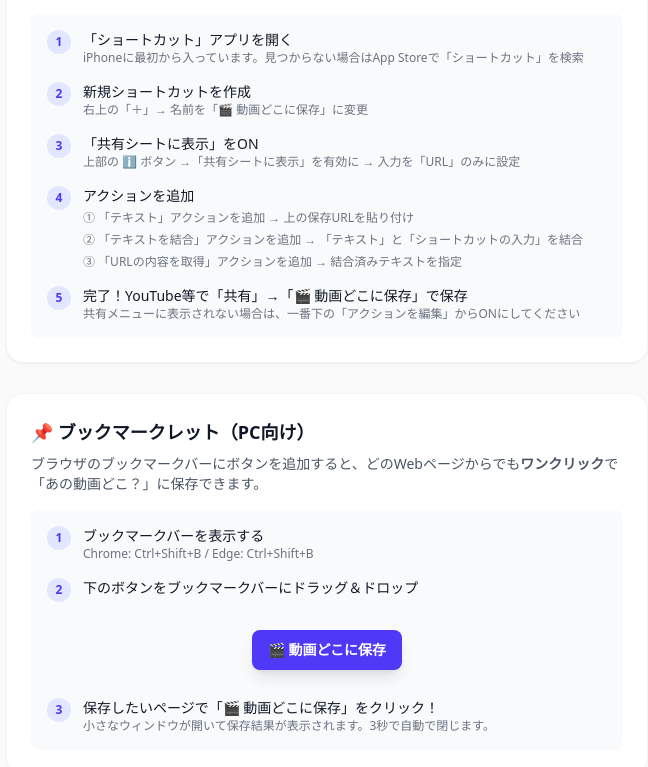
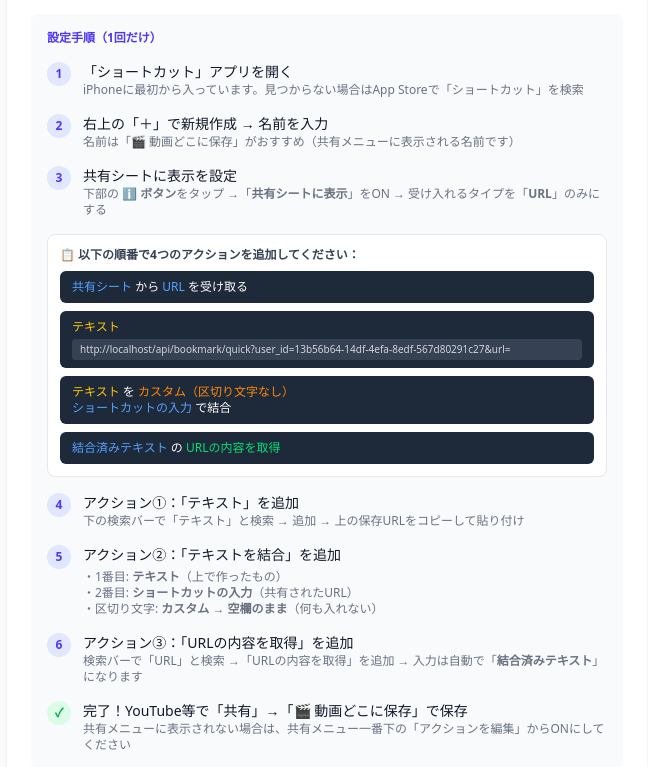
Before and after one commit to POLUNGA10-alter/ano-douga-doko, a Next.js app: page /tools in a window 1280 px wide. Shown: the part 553-1320 px from the top of the page, without its empty margins (313-961 px from the left). Built offline with nearby package versions, Linux system fonts and the light colour scheme.

Commit message:
📱 iOSショートカット設定ガイドを大幅改善（ビジュアルガイド追加）

```diff
--- a/src/app/tools/page.tsx
+++ b/src/app/tools/page.tsx
@@ -103,6 +103,10 @@ export default function ToolsPage() {
 
         {/* 設定手順 */}
         <div className="space-y-4 rounded-lg bg-gray-50 p-4 dark:bg-gray-800/50">
+          <p className="text-xs font-bold text-indigo-600 dark:text-indigo-400">
+            設定手順（1回だけ）
+          </p>
+
           <div className="flex gap-3">
             <span className="flex h-6 w-6 shrink-0 items-center justify-center rounded-full bg-indigo-100 text-xs font-bold text-indigo-600 dark:bg-indigo-900/50 dark:text-indigo-400">
               1
@@ -123,10 +127,10 @@ export default function ToolsPage() {
             </span>
             <div>
               <p className="text-sm font-medium text-gray-900 dark:text-white">
-                新規ショートカットを作成
+                右上の「＋」で新規作成 → 名前を入力
               </p>
               <p className="text-xs text-gray-500 dark:text-gray-400">
-                右上の「＋」→ 名前を「🎬 動画どこに保存」に変更
+                名前は「🎬 動画どこに保存」がおすすめ（共有メニューに表示される名前です）
               </p>
             </div>
           </div>
@@ -137,11 +141,41 @@ export default function ToolsPage() {
             </span>
             <div>
               <p className="text-sm font-medium text-gray-900 dark:text-white">
-                「共有シートに表示」をON
+                共有シートに表示を設定
               </p>
               <p className="text-xs text-gray-500 dark:text-gray-400">
-                上部の ℹ️ ボタン →「共有シートに表示」を有効に → 入力を「URL」のみに設定
+                下部の <strong>ℹ️ ボタン</strong>をタップ →「<strong>共有シートに表示</strong>」をON → 受け入れるタイプを「<strong>URL</strong>」のみにする
               </p>
+            </div>
+          </div>
+
+          {/* ビジュアルガイド: 完成形 */}
+          <div className="rounded-lg border border-gray-200 bg-white p-3 dark:border-gray-700 dark:bg-gray-900">
+            <p className="mb-2 text-xs font-bold text-gray-700 dark:text-gray-300">
+              📋 以下の順番で4つのアクションを追加してください：
+            </p>
+            <div className="space-y-2">
+              {/* アクション1 */}
+              <div className="rounded-md bg-gray-800 px-3 py-2 text-xs text-white">
+                <span className="text-blue-400">共有シート</span> から <span className="text-blue-400">URL</span> を受け取る
+              </div>
+              {/* アクション2 */}
+              <div className="rounded-md bg-gray-800 px-3 py-2 text-xs text-white">
+                <span className="text-yellow-400">テキスト</span>
+                <div className="mt-1 rounded bg-gray-700 px-2 py-1 text-[10px] text-gray-300 break-all">
+                  {quickSaveUrl || "https://ano-douga-doko.vercel.app/api/bookmark/quick?user_id=...&url="}
+                </div>
+              </div>
+              {/* アクション3 */}
+              <div className="rounded-md bg-gray-800 px-3 py-2 text-xs text-white">
+                <span className="text-yellow-400">テキスト</span> を <span className="text-orange-400">カスタム（区切り文字なし）</span>
+                <br />
+                <span className="text-blue-400">ショートカットの入力</span> で結合
+              </div>
+              {/* アクション4 */}
+              <div className="rounded-md bg-gray-800 px-3 py-2 text-xs text-white">
+                <span className="text-blue-400">結合済みテキスト</span> の <span className="text-green-400">URLの内容を取得</span>
+              </div>
             </div>
           </div>
 
@@ -151,13 +185,11 @@ export default function ToolsPage() {
             </span>
             <div>
               <p className="text-sm font-medium text-gray-900 dark:text-white">
-                アクションを追加
+                アクション①：「テキスト」を追加
               </p>
-              <div className="mt-1 space-y-1.5 text-xs text-gray-500 dark:text-gray-400">
-                <p>① 「テキスト」アクションを追加 → 上の保存URLを貼り付け</p>
-                <p>② 「テキストを結合」アクションを追加 → 「テキスト」と「ショートカットの入力」を結合</p>
-                <p>③ 「URLの内容を取得」アクションを追加 → 結合済みテキストを指定</p>
-              </div>
+              <p className="text-xs text-gray-500 dark:text-gray-400">
+                下の検索バーで「テキスト」と検索 → 追加 → 上の保存URLをコピーして貼り付け
+              </p>
             </div>
           </div>
 
@@ -167,10 +199,40 @@ export default function ToolsPage() {
             </span>
             <div>
               <p className="text-sm font-medium text-gray-900 dark:text-white">
+                アクション②：「テキストを結合」を追加
+              </p>
+              <div className="mt-1 text-xs text-gray-500 dark:text-gray-400">
+                <p>・1番目: <strong>テキスト</strong>（上で作ったもの）</p>
+                <p>・2番目: <strong>ショートカットの入力</strong>（共有されたURL）</p>
+                <p>・区切り文字: <strong>カスタム → 空欄のまま</strong>（何も入れない）</p>
+              </div>
+            </div>
+          </div>
+
+          <div className="flex gap-3">
+            <span className="flex h-6 w-6 shrink-0 items-center justify-center rounded-full bg-indigo-100 text-xs font-bold text-indigo-600 dark:bg-indigo-900/50 dark:text-indigo-400">
+              6
+            </span>
+            <div>
+              <p className="text-sm font-medium text-gray-900 dark:text-white">
+                アクション③：「URLの内容を取得」を追加
+              </p>
+              <p className="text-xs text-gray-500 dark:text-gray-400">
+                検索バーで「URL」と検索 →「URLの内容を取得」を追加 → 入力は自動で「<strong>結合済みテキスト</strong>」になります
+              </p>
+            </div>
+          </div>
+
+          <div className="flex gap-3">
+            <span className="flex h-6 w-6 shrink-0 items-center justify-center rounded-full bg-green-100 text-xs font-bold text-green-600 dark:bg-green-900/50 dark:text-green-400">
+              ✓
+            </span>
+            <div>
+              <p className="text-sm font-medium text-gray-900 dark:text-white">
                 完了！YouTube等で「共有」→「🎬 動画どこに保存」で保存
               </p>
               <p className="text-xs text-gray-500 dark:text-gray-400">
-                共有メニューに表示されない場合は、一番下の「アクションを編集」からONにしてください
+                共有メニューに表示されない場合は、共有メニュー一番下の「アクションを編集」からONにしてください
               </p>
             </div>
           </div>
```
